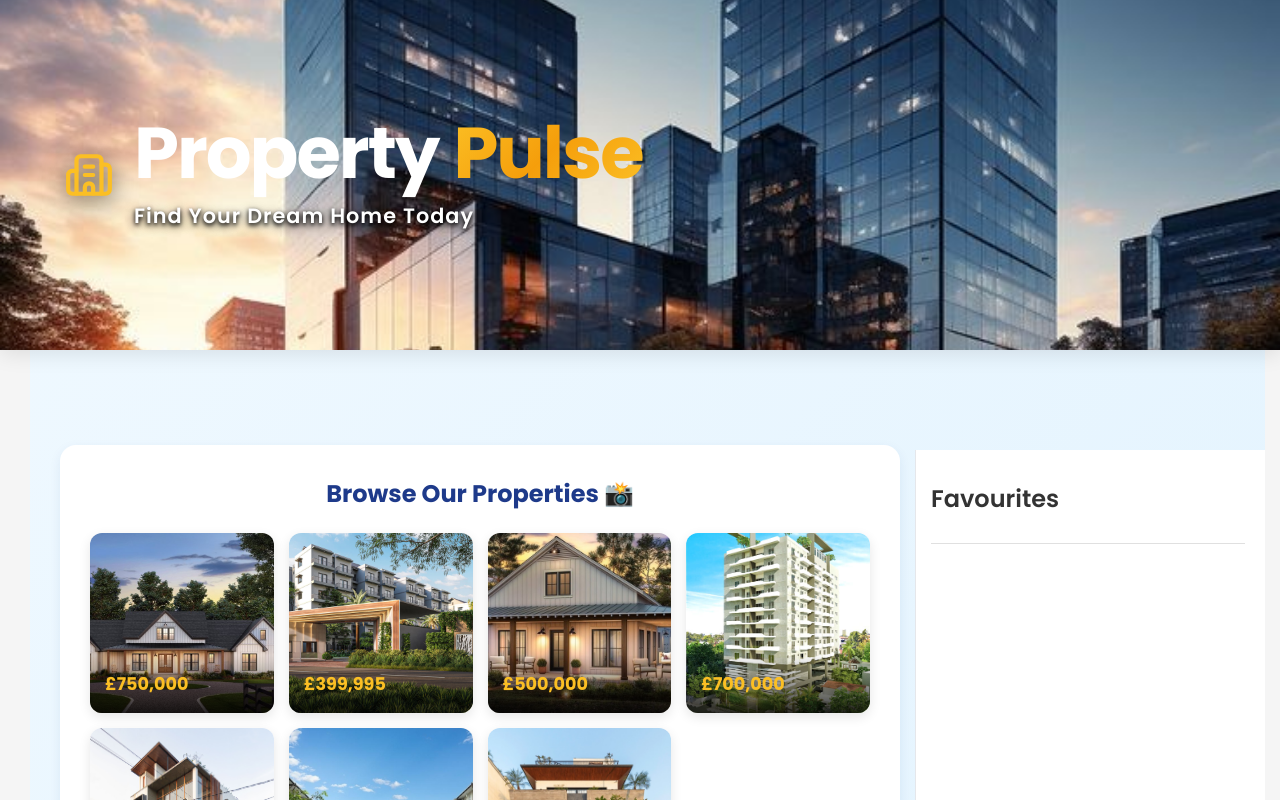
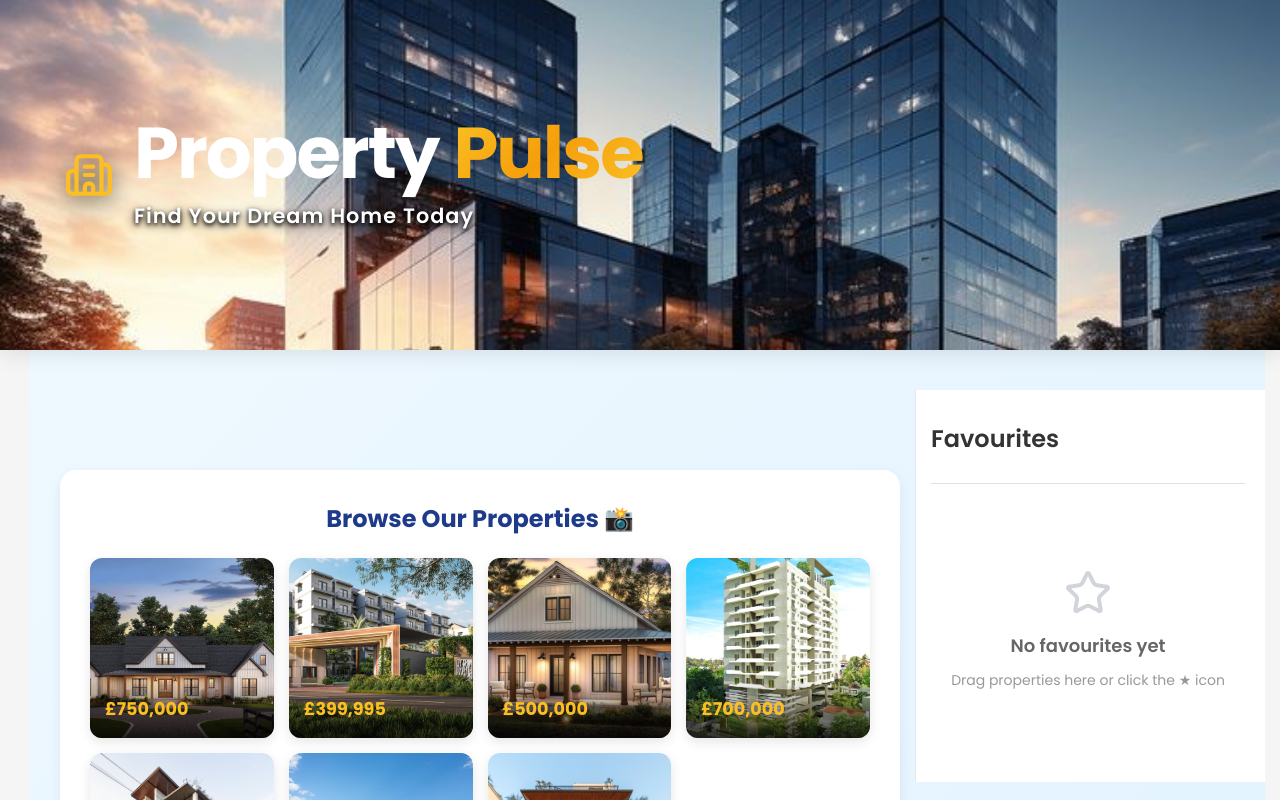
Before and after one commit to bomullasehansa/property-pulse, a React (Vite) app: page / in a window 1280 px wide. Shown: the top 800 px of the page. Built offline with nearby package versions, Linux system fonts and the light colour scheme.

Commit message:
Increase spacing between navbar and main content area

```diff
--- a/src/components/SearchPage.css
+++ b/src/components/SearchPage.css
@@ -4,7 +4,8 @@
   min-height: 100vh;
   background: linear-gradient(135deg, #f0f9ff 0%, #e0f2fe 50%, #f0f9ff 100%);
   gap: 0;
-  padding-top: 285px; /* Tiny gap - 280px navbar + 5px only */
+  padding-top: 310px; /* Tiny gap - 280px navbar + 5px only */
+  align-items: flex-start;
 }
 
 /* Main Content Area */
@@ -314,10 +315,11 @@
   border-left: 1px solid #e5e7eb;
   padding: 30px 20px 30px 15px;
   position: sticky;
-  top: 450px;
-  max-height: calc(200vh - 285px);
+  top: 100px;
+  max-height: calc(100vh - 285px);
   display: flex;
   flex-direction: column;
+  align-self: flex-start;
 }
 
 .sidebar-title {
```
